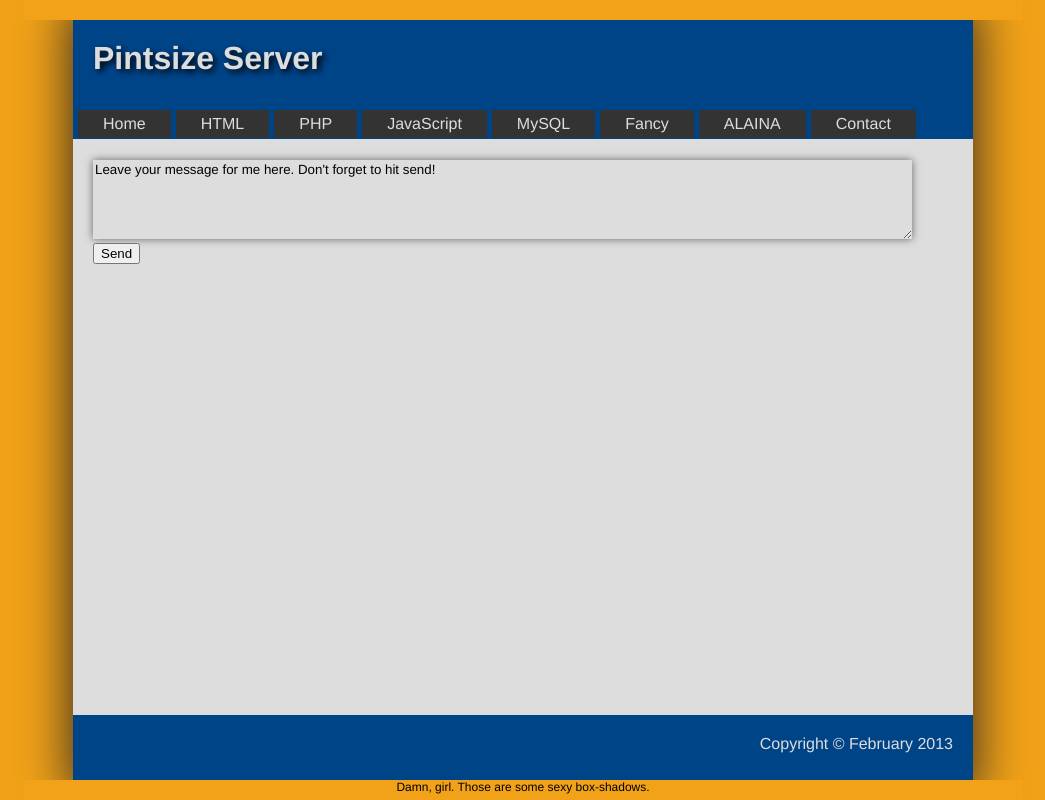
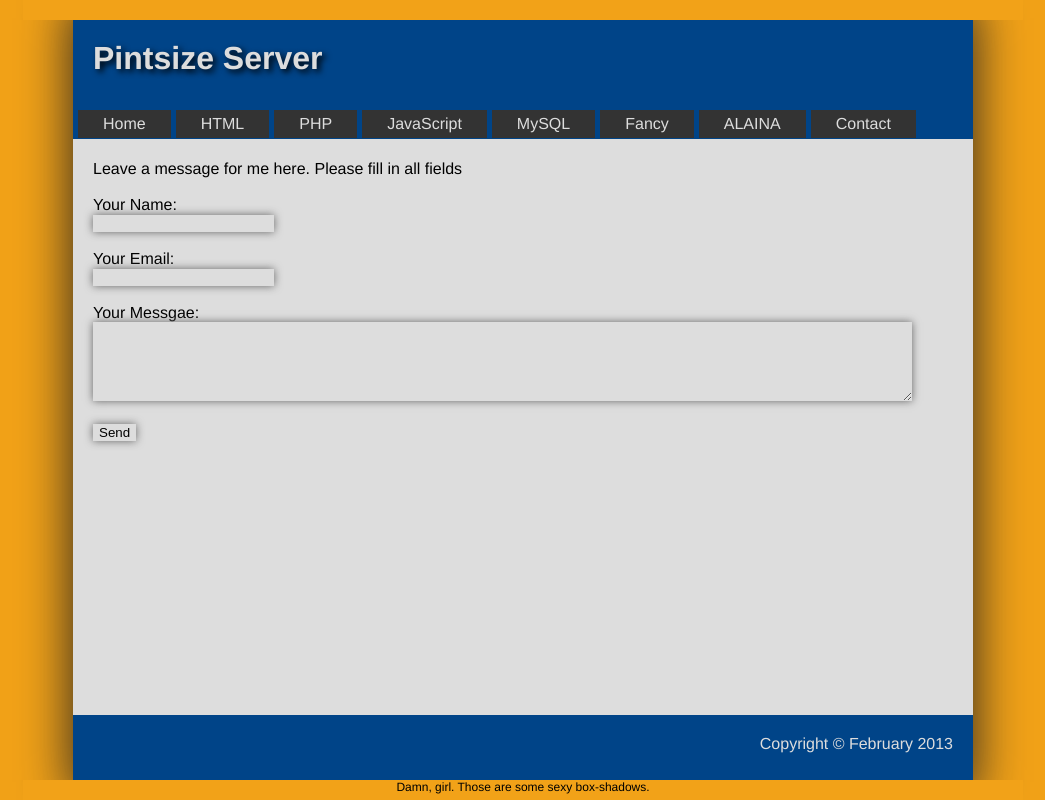
Before and after one commit to tomzaki/test-code-website, a PHP site: page /contact/index.php in a window 1280 px wide. Shown: the whole page, without its empty margins (117-1162 px from the left). Run offline with PHP 8.4, Linux system fonts and the light colour scheme.

Commit message:
updated contact page

```diff
--- a/contact/index.php
+++ b/contact/index.php
@@ -28,15 +28,21 @@
       <?php include($dir_inc."header.php"); ?>
       <div id="content">
          <form action="index.php" method="post">
-            <textarea name="message" cols="100" rows="5">Leave your message for me here. Don't forget to hit send!</textarea><br>
+            Leave a message for me here. Please fill in all fields<br><br>
+            Your Name:<br><input type="text" name="name"><br><br>
+            Your Email:<br><input type="text" name="email"><br><br>
+            Your Messgae:<br><textarea name="message" cols="100" rows="5"></textarea><br><br>
             <input type="submit" value="Send" />
          </form>
          <?php
             //form submitted
-            if(isset($_POST["message"])){
+            if(isset($_POST["name"]) && isset($_POST["email"]) && isset($_POST["message"])){
                //add data to table
+               $name  = mysql_real_escape_string($_POST["name"]);
+               $email = mysql_real_escape_string($_POST["email"]);
+               $msg   = mysql_real_escape_string($_POST["message"]);
                mysql_query("INSERT INTO messages
-                  (msg) VALUES('".$_POST["message"]."')")
+                  (name, email, msg) VALUES('".$name."', '".$email."', '".$msg."')")
                   or die(mysql_error());
                echo "<br>Message Sent<br>";
             }
--- a/media/style.css
+++ b/media/style.css
@@ -19,6 +19,13 @@ textarea
 {
     border: none;
     font-family: helvetica;
+    box-shadow: 0px 0px 8px #666666;
+    background-color: #dddddd;
+}
+
+input
+{
+    border: none;
     box-shadow: 0px 0px 8px #666666;
     background-color: #dddddd;
 }
```
